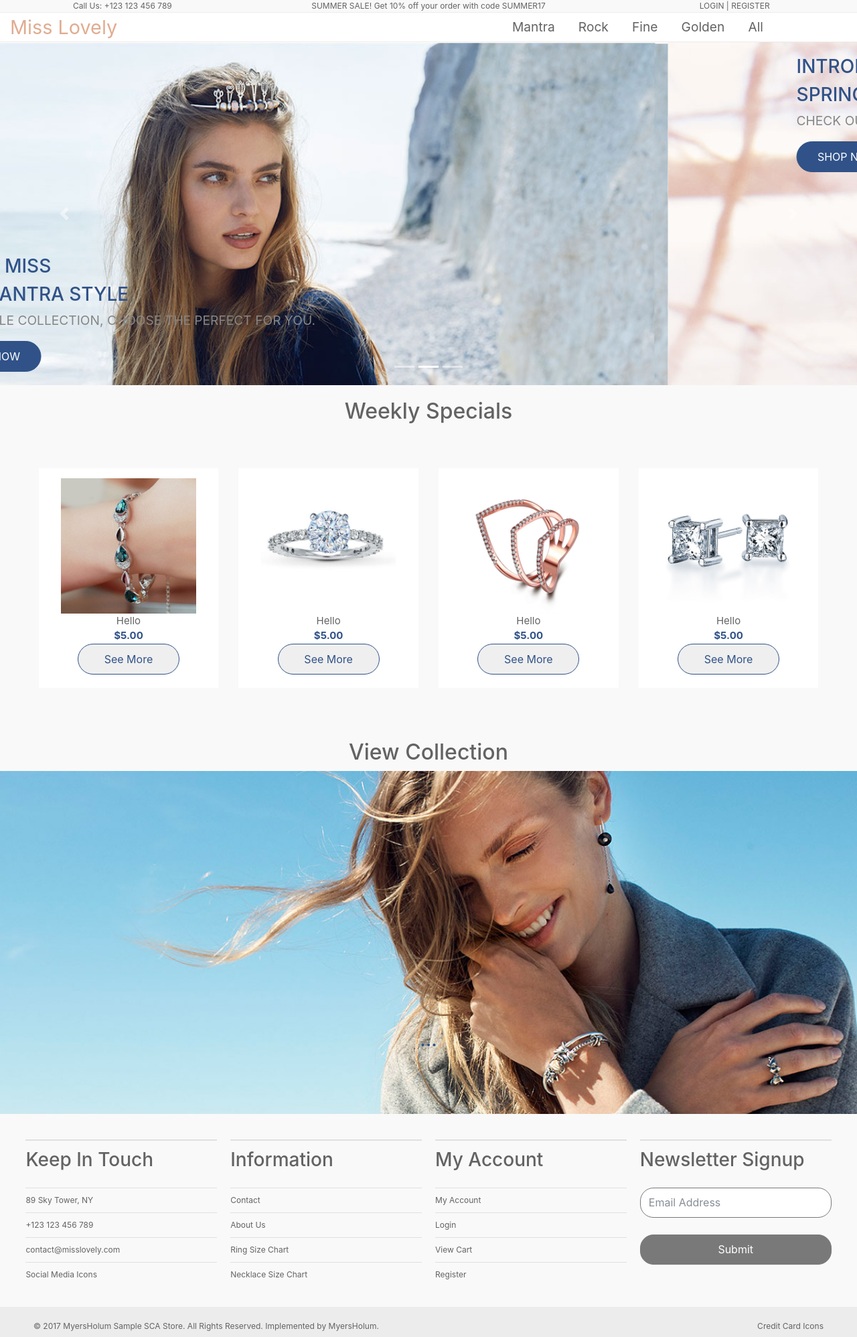
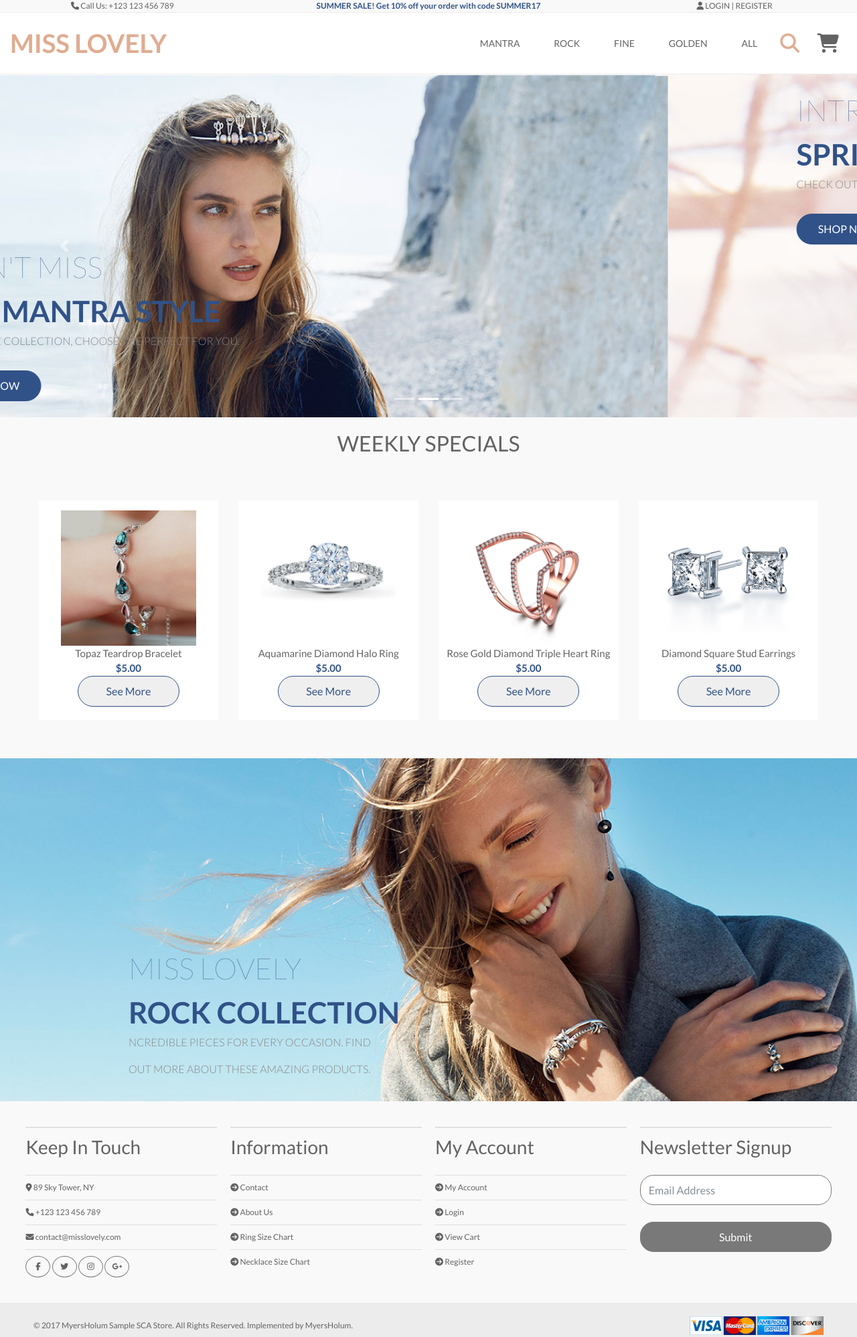
Before and after one commit to nicoleivanov/MHProj, a plain HTML site: page index.html in a window 1280 px wide. Shown: the top 1996 px of the page at 67% size. Drawn offline with nearby package versions, Linux system fonts and the light colour scheme; a web font is replaced by a local one.

Commit message:
almost done

```diff
--- a/index.html
+++ b/index.html
@@ -7,7 +7,7 @@
   <script src="https://code.jquery.com/jquery-3.2.1.slim.min.js" integrity="sha384-KJ3o2DKtIkvYIK3UENzmM7KCkRr/rE9/Qpg6aAZGJwFDMVNA/GpGFF93hXpG5KkN" crossorigin="anonymous"></script>
   <script src="https://cdnjs.cloudflare.com/ajax/libs/popper.js/1.12.3/umd/popper.min.js" integrity="sha384-vFJXuSJphROIrBnz7yo7oB41mKfc8JzQZiCq4NCceLEaO4IHwicKwpJf9c9IpFgh" crossorigin="anonymous"></script>
   <link href="./open-iconic/font/css/open-iconic-bootstrap.css" rel="stylesheet">
-
+  <link href="https://fonts.googleapis.com/css?family=Lato:100,300,400,700" rel="stylesheet">
   <link rel="stylesheet" href="./styles.css">
   <title>Miss Lovely</title>
 </head>
@@ -16,39 +16,49 @@
 
 <div class="wrapper">
   <header id="banner" class="header-nested">
-    <div id="phone"><a href="#">Call Us: +123 123 456 789</a></div>
+    <div id="phone"><a href="#"><i class="fa fa-phone" aria-hidden="true"></i> Call Us: +123 123 456 789</a></div>
     <div id="sale">SUMMER SALE! Get 10% off your order with code SUMMER17</div>
     <div id="login">
 
-      <a href="#">LOGIN</a> | <a href="#">REGISTER</a></div>
+      <a href="#"><i class="fa fa-user" aria-hidden="true"></i> LOGIN</a> | <a href="#">REGISTER</a></div>
   </header>
 
   <nav id="myNav" role="navigation">
     <div class="nav-nested">
-      <a id="toggle-open" href="#menu">open</a>
-      <div id="brand">Miss Lovely</div>
+      <a id="toggle-open" href="#menu"><i class="fa fa-bars" aria-hidden="true"></i></a>
+      <div id="brand">MISS LOVELY</div>
       <div id="menu">
-        <a id="toggle-close" href="#">X</a>
+        <a id="toggle-close" href="#"><i class="fa fa-window-close" aria-hidden="true"></i></a>
           <ul class ="ul-nest">
               <li>
-                  <a href="#">Mantra</a>
+                <hr>
+                <a href="#">MANTRA</a>
+                <hr>
               </li>
               <li>
-                  <a href="#">Rock</a>
+                <a href="#">ROCK</a>
+                <hr>
               </li>
               <li>
-                  <a href="#">Fine</a>
+                <a href="#">FINE</a>
+                <hr>
               </li>
               <li>
-                  <a href="#">Golden</a>
+                <a href="#">GOLDEN</a>
+                <hr>
               </li>
               <li>
-                  <a href="#">All</a>
+                <a href="#">ALL</a>
+                <hr>
               </li>
           </ul>
       </div> <!-- end #menu -->
-      <div id="search"><span class="oi oi-magnifying-glass" title="icon name" aria-hidden="true"></span></div>
-      <div id="cart"><span class="oi oi-cart" title="icon name" aria-hidden="true"></span></div>
+      <div id="search">
+        <a href="#"><i class="fa fa-search" aria-hidden="true"></i></a>
+      </div>
+      <div id="cart">
+        <a href="#"><i class="fa fa-shopping-cart" aria-hidden="true"></i></a>
+      </div>
     </div> <!-- end .nav-nested -->
   </nav>
 
@@ -63,8 +73,8 @@
         <div class="carousel-item active">
           <img class="d-block w-100" src="./images/carousel1.jpg" alt="First slide">
           <div id="carousel1" class="carousel-caption d-none d-md-block">
-            <h3>DON'T MISS</h3>
-            <h3>THE MANTRA STYLE</h3>
+            <div>DON'T MISS</div>
+            <div class="carouselCap2">THE MANTRA STYLE</div>
             <p>INCREDIBLE COLLECTION, CHOOSE THE PERFECT FOR YOU.</p>
             <button class="carousel-btn btn">SHOP NOW</button>
           </div>
@@ -72,8 +82,8 @@
         <div class="carousel-item">
           <img class="d-block w-100" src="./images/carousel2.jpg" alt="Second slide">
           <div id="carousel2" class="carousel-caption d-none d-md-block">
-              <h3>INTRODUCING</h3>
-              <h3>SPRING BREAK JEWLERY</h3>
+              <div>INTRODUCING</div>
+              <div class="carouselCap2">SPRING BREAK JEWLERY</div>
               <p>CHECK OUT OUR NEW ARRIVALS</p>
               <button class="carousel-btn btn">SHOP NOW</button>
           </div>
@@ -81,8 +91,8 @@
         <div class="carousel-item">
           <img class="d-block w-100" src="./images/carousel3.jpg" alt="Third slide">
           <div id="carousel3" class="carousel-caption d-none d-md-block">
-              <h3>GET READY FOR</h3>
-              <h3>ROCK COLLECTION</h3>
+              <div>GET READY FOR</div>
+              <div class="carouselCap2">ROCK COLLECTION</div>
               <p>GLAMOROUS, UNIQUE AND BEAUTIFUL PIECES</p>
               <button class="carousel-btn btn">VIEW MORE</button>
           </div>
@@ -100,13 +110,13 @@
   </section>
 
   <div>
-    <h2>Weekly Specials</h2>
+    <h2>WEEKLY SPECIALS</h2>
     <div id="listings">
         <div>
           <a href="#">
             <figure>
               <img class="img-responsive" src="./images/listing1.jpg">
-              <figcaption>Hello</figcaption>
+              <figcaption>Topaz Teardrop Bracelet</figcaption>
               <figcaption class="price">$5.00</figcaption>
               <button class="see-more btn">See More</button>
             </figure>
@@ -116,7 +126,7 @@
             <a href="#">
                 <figure>
                   <img class="img-responsive" src="./images/listing2.jpg">
-                  <figcaption>Hello</figcaption>
+                  <figcaption>Aquamarine Diamond Halo Ring</figcaption>
                   <figcaption class="price">$5.00</figcaption>
                   <button class="see-more btn">See More</button>
                 </figure>
@@ -126,7 +136,7 @@
             <a href="#">
               <figure>
                 <img class="img-responsive" src="./images/listing3.jpg">
-                <figcaption>Hello</figcaption>
+                <figcaption>Rose Gold Diamond Triple Heart Ring</figcaption>
                 <figcaption class="price">$5.00</figcaption>
                 <button class="see-more btn">See More</button>
               </figure>
@@ -136,7 +146,7 @@
             <a href="#">
               <figure>
                 <img class="img-responsive" src="./images/listing4.jpg">
-                <figcaption>Hello</figcaption>
+                <figcaption>Diamond Square Stud Earrings</figcaption>
                 <figcaption class="price">$5.00</figcaption>
                 <button class="see-more btn">See More</button>
               </figure>
@@ -146,14 +156,15 @@
   </div>
 
   <div id="lower-panel">
-    <h2>View Collection</h2>
     <div id="carouselExampleSlidesOnly" class="carousel slide" data-ride="carousel">
         <div class="carousel-inner">
           <div class="carousel-item active">
             <img class="d-block w-100" src="./images/lowerPanel.jpg" alt="First slide">
-            <div class="carousel-caption d-none d-md-block">
-              <h3>...</h3>
-              <p>...</p>
+            <div id="panelCap" class="carousel-caption d-none d-md-block">
+              <div>MISS LOVELY</div>
+              <div class="carouselCap2">ROCK COLLECTION</div>
+              <p>NCREDIBLE PIECES FOR EVERY OCCASION. FIND</p>
+              <p>OUT MORE ABOUT THESE AMAZING PRODUCTS.</p>
             </div>
           </div> <!-- end img1 -->
         </div>
@@ -164,28 +175,33 @@
     <div>
       <h3>Keep In Touch</h3>
       <ul>
-        <li>89 Sky Tower, NY</li>
-        <li>+123 123 456 789</li>
-        <li>contact@misslovely.com</li>
-        <li>Social Media Icons</li>
+        <li><a><i class="fa fa-map-marker" aria-hidden="true"></i> 89 Sky Tower, NY</a></li>
+        <li><a><i class="fa fa-phone" aria-hidden="true"></i> +123 123 456 789</a></li>
+        <li><a><i class="fa fa-envelope" aria-hidden="true"></i> contact@misslovely.com</a></li>
+        <li>
+          <a href="#"><i class="social fa fa-facebook" aria-hidden="true"></i></a>
+          <a href="#"><i class=" social fa fa-twitter" aria-hidden="true"></i></a>
+          <a href="#"><i class="social fa fa-instagram" aria-hidden="true"></i></a>
+          <a href="#"><i class="social fa fa-google-plus" aria-hidden="true"></i></a>
+        </li>
       </ul>
     </div>
     <div>
       <h3>Information</h3>
       <ul>
-        <li>Contact</li>
-        <li>About Us</li>
-        <li>Ring Size Chart</li>
-        <li>Necklace Size Chart</li>
+        <li ><a class="footer-lis" href="#"> Contact</a></li>
+        <li ><a class="footer-lis" href="#"> About Us</a></li>
+        <li ><a class="footer-lis" href="#"> Ring Size Chart</a></li>
+        <li ><a class="footer-lis" href="#"> Necklace Size Chart</a></li>
       </ul>
     </div>
     <div>
       <h3>My Account</h3>
       <ul>
-        <li>My Account</li>
-        <li>Login</li>
-        <li>View Cart</li>
-        <li>Register</li>
+        <li ><a class="footer-lis" href="#"> My Account</a></li>
+        <li ><a class="footer-lis" href="#"> Login</a></li>
+        <li ><a class="footer-lis" href="#"> View Cart</a></li>
+        <li ><a class="footer-lis" href="#"> Register</a></li>
       </ul>
     </div>
     <div>
@@ -200,7 +216,7 @@
   <div id="boilerplate">
     <div id="copyright">© 2017 MyersHolum Sample SCA Store. All Rights Reserved.
         Implemented by MyersHolum.</div>
-    <div id="ccIcons">Credit Card Icons</div>
+    <div id="ccIcons"><img src="./images/creditCardLogos.png"></div>
   </div>
 </div>
     <script src="https://maxcdn.bootstrapcdn.com/bootstrap/4.0.0-beta.2/js/bootstrap.min.js" integrity="sha384-alpBpkh1PFOepccYVYDB4do5UnbKysX5WZXm3XxPqe5iKTfUKjNkCk9SaVuEZflJ" crossorigin="anonymous"></script>
@@ -208,6 +224,7 @@
     src="https://code.jquery.com/jquery-3.2.1.min.js"
     integrity="sha256-hwg4gsxgFZhOsEEamdOYGBf13FyQuiTwlAQgxVSNgt4="
     crossorigin="anonymous"></script>
+    <script src="https://use.fontawesome.com/a3ff5806ab.js"></script>
     <script type="text/javascript" src="./index.js"></script>
 
 </body>
--- a/index.js
+++ b/index.js
@@ -66,6 +66,11 @@ $(window).resize(function() {
 
 $("footer ul li").prepend("<hr />")
 
+
+$('<i class="fa fa-arrow-circle-right" aria-hidden="true"></i>').prependTo(".footer-lis")
+
+
+
 // $(document).ready(function() {
 //   $(window).resize(function() {
 //     if($(".toggle").css("display") === "none") {
--- a/styles.css
+++ b/styles.css
@@ -5,6 +5,7 @@
   display: grid;
   grid-template-columns: 1fr;
   color: #636363;
+  font-family: "Lato", sans-serif
 }
 
 .wrapper > * {
@@ -25,12 +26,7 @@
 
 #myNav {
   border-bottom: 1px solid #efeaea;
-  padding-left: 15px;
-  padding-right: 15px;
-}
-
-#brand {
-  font-size: 1.5em;
+  padding: 15px;
 }
 
 div ul {
@@ -50,6 +46,8 @@ a:hover {
 #brand {
   grid-area: brand;
   color: #e0ac91;
+  font-size: 2em;
+  font-weight:  700;
 }
 
 #menu {
@@ -59,16 +57,27 @@ a:hover {
 #search {
   grid-area: search;
   justify-self: center;
+  font-size: 1.5em;
+}
+
+#search i {
   color: #e0ac91;
 }
 
 #cart {
   grid-area: cart;
   justify-self: center;
+  font-size: 1.5em;
 }
 
 #toggle-open {
   grid-area: open;
+  justify-self: center;
+  font-size: 1.5em;
+}
+
+#toggle-open i {
+  color: #e0ac91;
 }
 
 #phone {
@@ -78,6 +87,8 @@ a:hover {
 #sale {
   grid-area: sale;
   text-align: center;
+  color: #305288;
+  font-weight: 700;
 }
 
 #login {
@@ -87,6 +98,8 @@ a:hover {
 #login a {
   display: inline;
 }
+
+
 
 /* Carousel styles */
 #carouselExampleIndicators {
@@ -99,24 +112,26 @@ h2 {
 }
 
 .carousel-caption {
-  color: rgb(48, 82, 136);
+  color: #305288;
+  font-size: 44px;
+  font-weight: 100;
+}
+
+.carouselCap2 {
+  font-weight: 700;
 }
 
 .carousel-caption p {
   color: #868686;
-}
-
-#carousel1 {
-  text-align: left;
-  top: auto;
-  bottom: 0;
+  font-size: 16px;
+  font-weight: 300;
 }
 
 .carousel-btn {
-  border-color: rgb(48, 82, 136);
+  border-color: #305288;
   border-radius: 25px;
   color: white;
-  background-color: rgb(48, 82, 136);
+  background-color: #305288;
   padding: 10px;
   width: 152px;
 }
@@ -135,9 +150,17 @@ h2 {
 
 #carousel3 {
   text-align: right;
+  top: 0;
+  bottom: auto;
+}
+
+#panelCap {
+  text-align: left;
   top: auto;
   bottom: 0;
 }
+
+
 
 /* #listings styles */
 #listings {
@@ -189,6 +212,7 @@ figcaption {
   width: 152px;
 }
 
+
 /* footer styles */
 footer {
   display: grid;
@@ -199,6 +223,14 @@ footer {
 
 footer li {
   font-size: 12px;
+}
+
+.social {
+  text-align: center;
+  border: 1px solid #797979;
+  padding: 9px 9px;
+  width: 37px;
+  border-radius: 50%;
 }
 
 input {
@@ -229,6 +261,11 @@ footer h3 {
   color: white;
 }
 
+#ccIcons img {
+  width: 200px;
+}
+
+
 /* boilerplate styles */
 #copyright {
   grid-area: copyright;
@@ -243,6 +280,7 @@ footer h3 {
 #boilerplate {
   background-color: #ececec;
   display: grid;
+  grid-gap: 10px;
   grid-template-columns: 1fr 1fr;
   grid-template-areas:
   "copyright ccIcons";
@@ -282,10 +320,21 @@ footer h3 {
     transition: transform .3s ease-in-out;
     background: white;
     z-index: 100;
+    padding-left: 15px;
+    font-weight: 400;
+    font-size: 14px;
    }
 
    #menu:target {
      transform: translateX(340px);
+  }
+
+  #login {
+    padding-bottom: 10px;
+  }
+
+  #phone {
+    padding-bottom: 5px;
   }
 
   #toggle-close {
@@ -295,7 +344,7 @@ footer h3 {
     font-size: 1em;
     position: relative;
     top: 0px;
-    right: 5px;
+    right: 10px;
   }
 
    #listings {
@@ -316,9 +365,6 @@ footer h3 {
   #boilerplate {
     display: grid;
     grid-template-columns: 1fr;
-    grid-template-areas:
-    "copyright"
-    "ccIcons";
     grid-template-areas:
     "copyright"
     "ccIcons";
@@ -350,13 +396,13 @@ footer h3 {
 
   .nav-nested {
     display: grid;
-    grid-template-columns: 0.5fr 3fr 0.5fr 0.5fr;
+    grid-template-columns: 0.5fr 4fr 0.5fr 0.5fr;
     grid-template-areas:
     "open brand search cart";
     align-items: center;
   }
 
-   #menu {
+  #menu {
     position: fixed;
     top: 0;
     bottom: 0;
@@ -365,10 +411,21 @@ footer h3 {
     transition: transform .3s ease-in-out;
     background: white;
     z-index: 100;
+    padding-left: 15px;
+    font-weight: 400;
+    font-size: 14px;
    }
 
    #menu:target {
      transform: translateX(340px);
+  }
+
+  #login {
+    padding-bottom: 10px;
+  }
+
+  #phone {
+    padding-bottom: 5px;
   }
 
   #toggle-close {
@@ -378,7 +435,15 @@ footer h3 {
     font-size: 1em;
     position: relative;
     top: 0px;
-    right: 5px;
+    right: 10px;
+  }
+
+   #listings {
+    display: grid;
+    grid-gap: 30px;
+    grid-template-columns: 1fr;
+    justify-items: center;
+    padding: 1em;
   }
 
   #listings {
@@ -398,7 +463,7 @@ footer h3 {
 
   #boilerplate {
     display: grid;
-    grid-template-columns: repeat(1fr);
+    grid-template-columns: 1fr;
     grid-template-areas:
     "copyright"
     "ccIcons";
@@ -406,6 +471,15 @@ footer h3 {
     align-items: center;
     font-size: 12px;
   }
+
+  #copyright {
+    text-align: center
+  }
+
+  #ccIcons {
+    justify-self: center;
+  }
+
 }
 
 @media screen and (min-width: 1000px) {
@@ -421,10 +495,14 @@ footer h3 {
 
   .nav-nested {
     display: grid;
-    grid-template-columns: 6fr 3fr 0.5fr 0.5fr;
+    grid-template-columns: 6fr 4fr 0.5fr 0.5fr;
     grid-template-areas:
     "brand menu search cart";
     align-items: center;
+  }
+
+  #menu {
+    font-size: 14px;
   }
 
   #toggle-open {
@@ -438,6 +516,11 @@ footer h3 {
   .ul-nest {
     display: flex;
     justify-content: space-between;
+    padding: 20px;
+  }
+
+  .ul-nest hr {
+    display: none;
   }
 
   /* .ul-nest {
```
Also changed, not shown: images/creditCardLogos.png (added).
